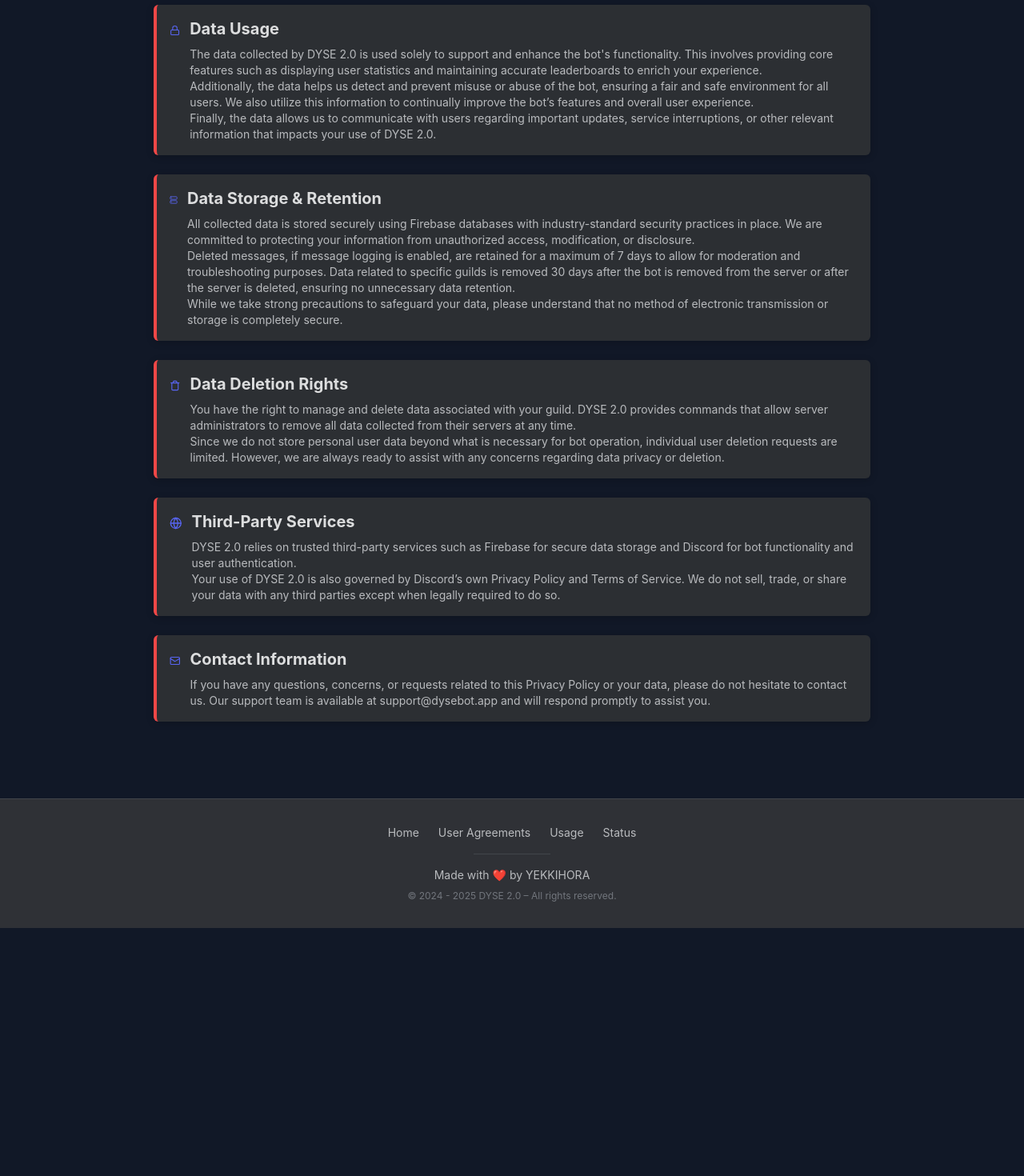
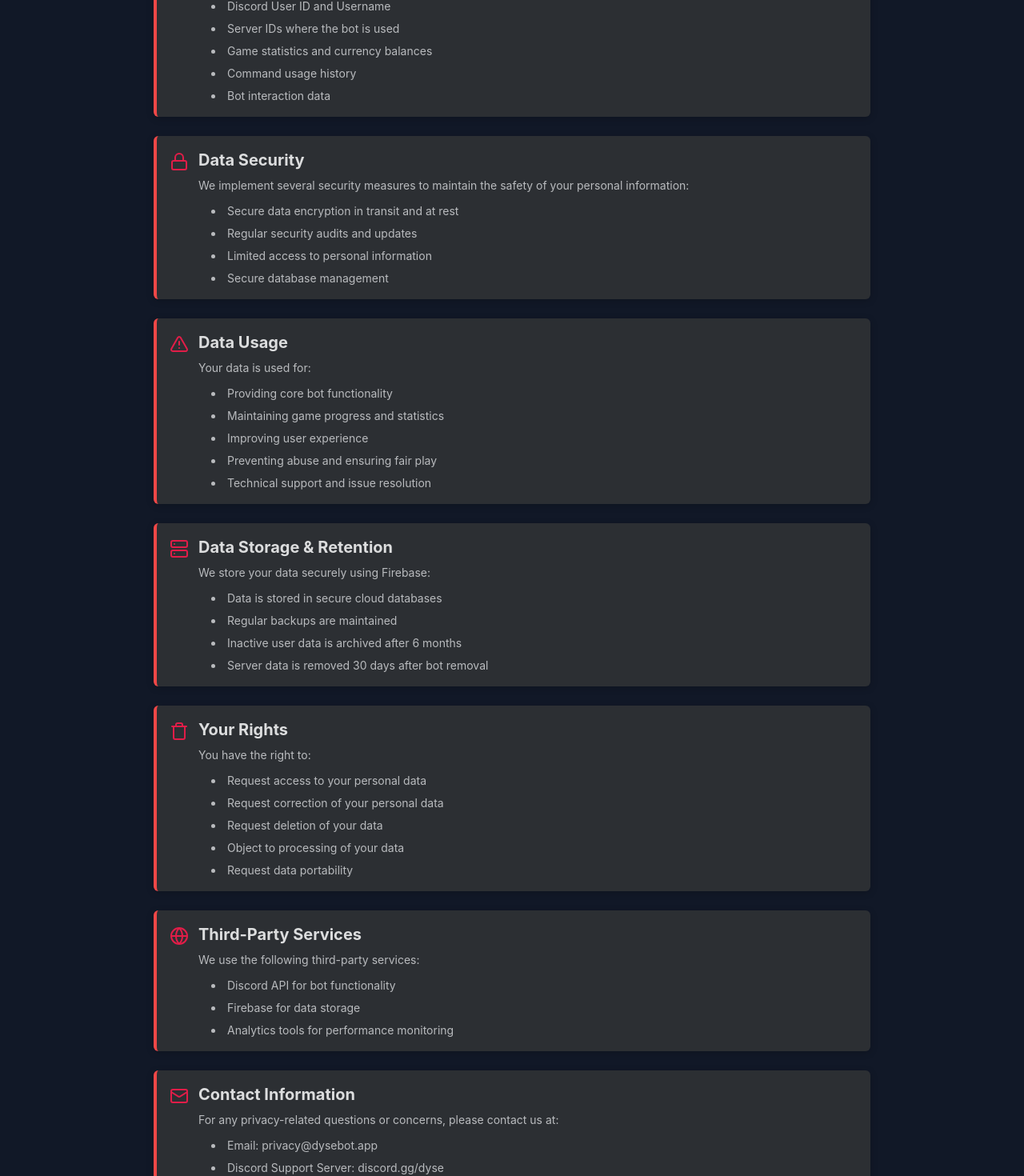
Before and after one commit to aaravsagar/dyse2-0-website, a React (Vite) app: page /user-agreements/privacy in a window 1280 px wide. Shown: the part 455-1925 px from the top of the page at 80% size. Before the commit the page ends 1615 px from the top, so only its background shows below. Built offline with nearby package versions, Linux system fonts and the light colour scheme.

Commit message:
Update Home page and Privacy Policy

```diff
--- a/src/pages/user-agreements/PrivacyPolicy.tsx
+++ b/src/pages/user-agreements/PrivacyPolicy.tsx
@@ -6,7 +6,9 @@ import {
   Server,
   Trash,
   Globe,
-  Mail
+  Mail,
+  Shield,
+  AlertTriangle
 } from 'lucide-react';
 
 export default function PrivacyPolicy() {
@@ -16,10 +18,10 @@ export default function PrivacyPolicy() {
 
       <Tabs defaultValue="privacy" className="max-w-4xl mx-auto">
         <TabsList className="grid grid-cols-2 w-full bg-[#2F3136]">
-          <TabsTrigger value="terms" className="data-[state=active]:bg-[#5865F2]">
+          <TabsTrigger value="terms" className="data-[state=active]:bg-[#e11d48]">
             Terms & Conditions
           </TabsTrigger>
-          <TabsTrigger value="privacy" className="data-[state=active]:bg-[#5865F2]">
+          <TabsTrigger value="privacy" className="data-[state=active]:bg-[#e11d48]">
             Privacy Policy
           </TabsTrigger>
         </TabsList>
@@ -29,7 +31,7 @@ export default function PrivacyPolicy() {
             <div className="flex flex-col space-y-8">
               <h2 className="text-2xl font-bold text-center">Terms & Conditions</h2>
               <p className="text-[#B9BBBE]">
-                Please refer to our Terms & Conditions page for detailed information regarding the rules, responsibilities, and agreements that govern the use of DYSE 2.0. It is important to review these terms carefully before using the service to ensure a clear understanding of your rights and obligations.
+                Please refer to our Terms & Conditions page for detailed information regarding the rules, responsibilities, and agreements that govern the use of DYSE 2.0.
               </p>
             </div>
           </DiscordCard>
@@ -38,14 +40,11 @@ export default function PrivacyPolicy() {
         <TabsContent value="privacy" className="mt-6 space-y-6">
           <DiscordCard>
             <div className="flex items-start gap-3">
-              <Database className="w-6 h-6 text-[#5865F2] mt-1" />
+              <Shield className="w-6 h-6 text-[#e11d48] mt-1" />
               <div>
-                <h2 className="text-xl font-bold mb-2">Data Collection</h2>
+                <h2 className="text-xl font-bold mb-2">Privacy Policy Overview</h2>
                 <p className="text-[#B9BBBE] mb-3">
-                  DYSE 2.0 collects certain information to provide its services effectively. This includes Discord user IDs and usernames to identify users uniquely within the Discord ecosystem. Additionally, we gather game-related data such as your statistics and currency balances to offer relevant features and maintain accurate leaderboards.
-                </p>
-                <p className="text-[#B9BBBE] mb-3">
-                  We also track command usage history to monitor and improve bot performance. Server IDs where the bot operates are collected to manage guild-specific settings and data. It is important to note that we do not collect any sensitive personal information beyond what is available through the Discord API or explicitly provided by users themselves.
+                  This Privacy Policy explains how DYSE 2.0 collects, uses, and protects your information when you use our Discord bot. We are committed to ensuring that your privacy is protected and that you understand how your data is handled.
                 </p>
               </div>
             </div>
@@ -53,78 +52,126 @@ export default function PrivacyPolicy() {
 
           <DiscordCard>
             <div className="flex items-start gap-3">
-              <Lock className="w-6 h-6 text-[#5865F2] mt-1" />
+              <Database className="w-6 h-6 text-[#e11d48] mt-1" />
               <div>
-                <h2 className="text-xl font-bold mb-2">Data Usage</h2>
-                <p className="text-[#B9BBBE]">
-                  The data collected by DYSE 2.0 is used solely to support and enhance the bot's functionality. This involves providing core features such as displaying user statistics and maintaining accurate leaderboards to enrich your experience.
+                <h2 className="text-xl font-bold mb-2">Data Collection</h2>
+                <p className="text-[#B9BBBE] mb-3">
+                  We collect the following information:
                 </p>
-                <p className="text-[#B9BBBE]">
-                  Additionally, the data helps us detect and prevent misuse or abuse of the bot, ensuring a fair and safe environment for all users. We also utilize this information to continually improve the bot’s features and overall user experience.
-                </p>
-                <p className="text-[#B9BBBE]">
-                  Finally, the data allows us to communicate with users regarding important updates, service interruptions, or other relevant information that impacts your use of DYSE 2.0.
-                </p>
+                <ul className="list-disc list-inside text-[#B9BBBE] space-y-2 ml-4">
+                  <li>Discord User ID and Username</li>
+                  <li>Server IDs where the bot is used</li>
+                  <li>Game statistics and currency balances</li>
+                  <li>Command usage history</li>
+                  <li>Bot interaction data</li>
+                </ul>
               </div>
             </div>
           </DiscordCard>
 
           <DiscordCard>
             <div className="flex items-start gap-3">
-              <Server className="w-6 h-6 text-[#5865F2] mt-1" />
+              <Lock className="w-6 h-6 text-[#e11d48] mt-1" />
               <div>
-                <h2 className="text-xl font-bold mb-2">Data Storage & Retention</h2>
-                <p className="text-[#B9BBBE]">
-                  All collected data is stored securely using Firebase databases with industry-standard security practices in place. We are committed to protecting your information from unauthorized access, modification, or disclosure.
+                <h2 className="text-xl font-bold mb-2">Data Security</h2>
+                <p className="text-[#B9BBBE] mb-3">
+                  We implement several security measures to maintain the safety of your personal information:
                 </p>
-                <p className="text-[#B9BBBE]">
-                  Deleted messages, if message logging is enabled, are retained for a maximum of 7 days to allow for moderation and troubleshooting purposes. Data related to specific guilds is removed 30 days after the bot is removed from the server or after the server is deleted, ensuring no unnecessary data retention.
-                </p>
-                <p className="text-[#B9BBBE]">
-                  While we take strong precautions to safeguard your data, please understand that no method of electronic transmission or storage is completely secure.
-                </p>
+                <ul className="list-disc list-inside text-[#B9BBBE] space-y-2 ml-4">
+                  <li>Secure data encryption in transit and at rest</li>
+                  <li>Regular security audits and updates</li>
+                  <li>Limited access to personal information</li>
+                  <li>Secure database management</li>
+                </ul>
               </div>
             </div>
           </DiscordCard>
 
           <DiscordCard>
             <div className="flex items-start gap-3">
-              <Trash className="w-6 h-6 text-[#5865F2] mt-1" />
+              <AlertTriangle className="w-6 h-6 text-[#e11d48] mt-1" />
               <div>
-                <h2 className="text-xl font-bold mb-2">Data Deletion Rights</h2>
-                <p className="text-[#B9BBBE]">
-                  You have the right to manage and delete data associated with your guild. DYSE 2.0 provides commands that allow server administrators to remove all data collected from their servers at any time.
+                <h2 className="text-xl font-bold mb-2">Data Usage</h2>
+                <p className="text-[#B9BBBE] mb-3">
+                  Your data is used for:
                 </p>
-                <p className="text-[#B9BBBE]">
-                  Since we do not store personal user data beyond what is necessary for bot operation, individual user deletion requests are limited. However, we are always ready to assist with any concerns regarding data privacy or deletion.
-                </p>
+                <ul className="list-disc list-inside text-[#B9BBBE] space-y-2 ml-4">
+                  <li>Providing core bot functionality</li>
+                  <li>Maintaining game progress and statistics</li>
+                  <li>Improving user experience</li>
+                  <li>Preventing abuse and ensuring fair play</li>
+                  <li>Technical support and issue resolution</li>
+                </ul>
               </div>
             </div>
           </DiscordCard>
 
           <DiscordCard>
             <div className="flex items-start gap-3">
-              <Globe className="w-6 h-6 text-[#5865F2] mt-1" />
+              <Server className="w-6 h-6 text-[#e11d48] mt-1" />
               <div>
-                <h2 className="text-xl font-bold mb-2">Third-Party Services</h2>
-                <p className="text-[#B9BBBE]">
-                  DYSE 2.0 relies on trusted third-party services such as Firebase for secure data storage and Discord for bot functionality and user authentication.
+                <h2 className="text-xl font-bold mb-2">Data Storage & Retention</h2>
+                <p className="text-[#B9BBBE] mb-3">
+                  We store your data securely using Firebase:
                 </p>
-                <p className="text-[#B9BBBE]">
-                  Your use of DYSE 2.0 is also governed by Discord’s own Privacy Policy and Terms of Service. We do not sell, trade, or share your data with any third parties except when legally required to do so.
-                </p>
+                <ul className="list-disc list-inside text-[#B9BBBE] space-y-2 ml-4">
+                  <li>Data is stored in secure cloud databases</li>
+                  <li>Regular backups are maintained</li>
+                  <li>Inactive user data is archived after 6 months</li>
+                  <li>Server data is removed 30 days after bot removal</li>
+                </ul>
               </div>
             </div>
           </DiscordCard>
 
           <DiscordCard>
             <div className="flex items-start gap-3">
-              <Mail className="w-6 h-6 text-[#5865F2] mt-1" />
+              <Trash className="w-6 h-6 text-[#e11d48] mt-1" />
+              <div>
+                <h2 className="text-xl font-bold mb-2">Your Rights</h2>
+                <p className="text-[#B9BBBE] mb-3">
+                  You have the right to:
+                </p>
+                <ul className="list-disc list-inside text-[#B9BBBE] space-y-2 ml-4">
+                  <li>Request access to your personal data</li>
+                  <li>Request correction of your personal data</li>
+                  <li>Request deletion of your data</li>
+                  <li>Object to processing of your data</li>
+                  <li>Request data portability</li>
+                </ul>
+              </div>
+            </div>
+          </DiscordCard>
+
+          <DiscordCard>
+            <div className="flex items-start gap-3">
+              <Globe className="w-6 h-6 text-[#e11d48] mt-1" />
+              <div>
+                <h2 className="text-xl font-bold mb-2">Third-Party Services</h2>
+                <p className="text-[#B9BBBE] mb-3">
+                  We use the following third-party services:
+                </p>
+                <ul className="list-disc list-inside text-[#B9BBBE] space-y-2 ml-4">
+                  <li>Discord API for bot functionality</li>
+                  <li>Firebase for data storage</li>
+                  <li>Analytics tools for performance monitoring</li>
+                </ul>
+              </div>
+            </div>
+          </DiscordCard>
+
+          <DiscordCard>
+            <div className="flex items-start gap-3">
+              <Mail className="w-6 h-6 text-[#e11d48] mt-1" />
               <div>
                 <h2 className="text-xl font-bold mb-2">Contact Information</h2>
                 <p className="text-[#B9BBBE]">
-                  If you have any questions, concerns, or requests related to this Privacy Policy or your data, please do not hesitate to contact us. Our support team is available at support@dysebot.app and will respond promptly to assist you.
+                  For any privacy-related questions or concerns, please contact us at:
                 </p>
+                <ul className="list-disc list-inside text-[#B9BBBE] space-y-2 mt-3 ml-4">
+                  <li>Email: privacy@dysebot.app</li>
+                  <li>Discord Support Server: discord.gg/dyse</li>
+                </ul>
               </div>
             </div>
           </DiscordCard>
```
Also changed, not shown: src/pages/Home.tsx (+0 -50 lines).
